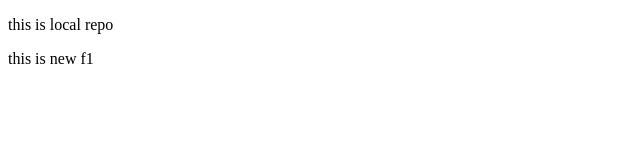
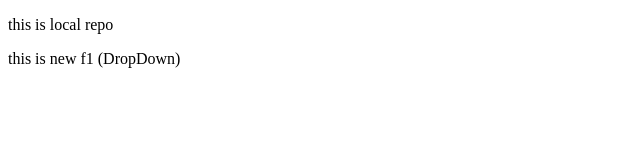
Before and after one commit to azhardev77/localrepo, a plain HTML site: page index.html in a window 1280 px wide. Shown: the full height of the page, 0-640 px from the left. Drawn offline with Linux system fonts and the light colour scheme.

```diff
--- a/index.html
+++ b/index.html
@@ -7,6 +7,6 @@
 </head>
 <body>
     <p>this is local repo</p>
-    <p>this is new f1</p>
+    <p>this is new f1 (DropDown)</p>
 </body>
 </html>
```
